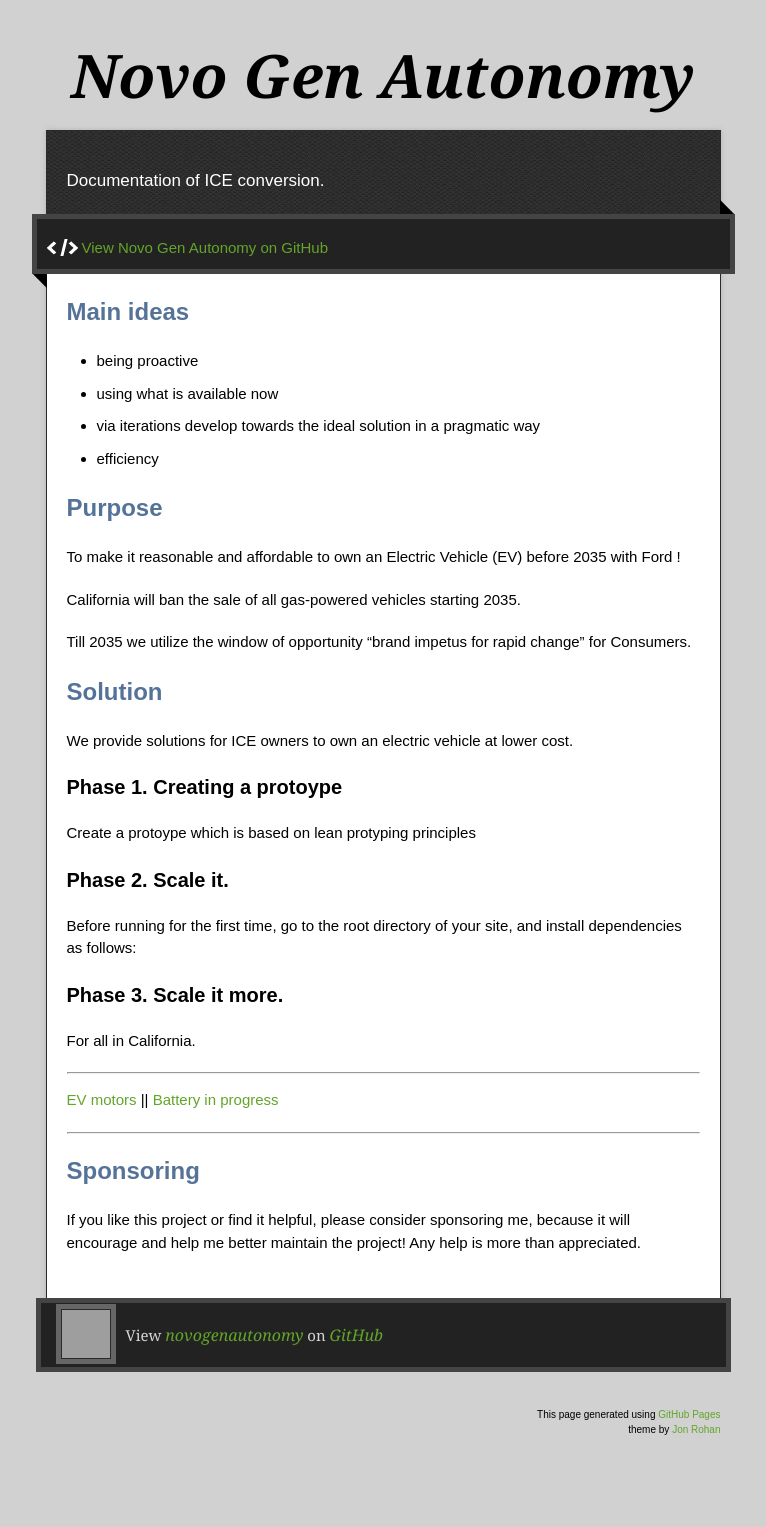
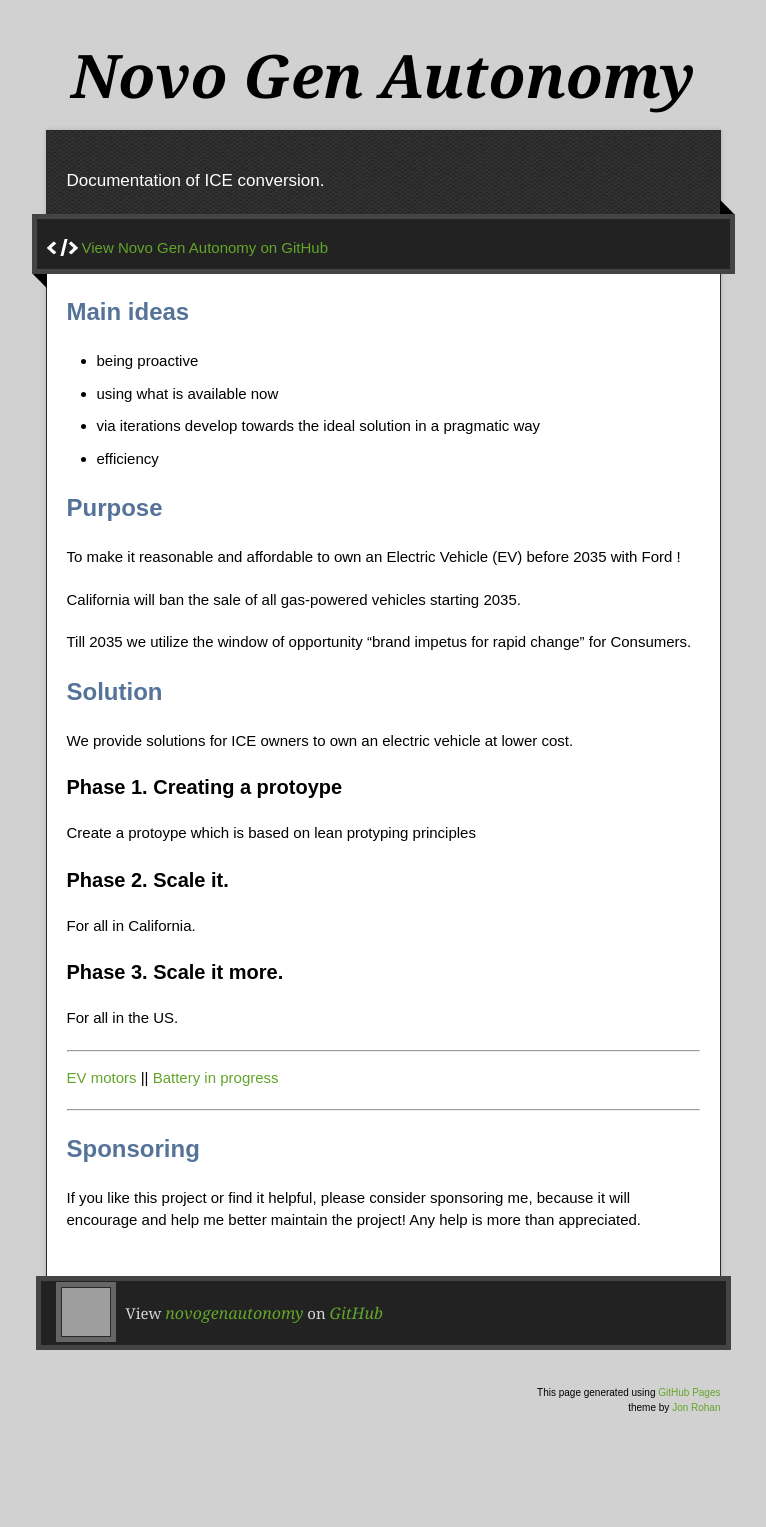
Before and after one commit to novogenautonomy/novogenautonomy.github.io, a Jekyll site: the page built from index.md, in a window 1280 px wide. Shown: the whole page, without its empty margins (257-1023 px from the left). Built offline with Jekyll 4.4.1, drawn with Linux system fonts in a browser that asks for light colours; our own code applies the rules of GitHub Pages for plain Markdown files; after the commit the page ends 1505 px from its top, so only the background shows below that; grey boxes are pictures that could not be loaded.

Commit message:
Update index.md

```diff
--- a/index.md
+++ b/index.md
@@ -26,13 +26,12 @@ Create a protoype which is based on lean protyping principles
 
 ### Phase 2. Scale it.
 
-Before running for the first time, go to the root directory of your site, and install dependencies as follows:
+For all in California.
 
 
 ### Phase 3. Scale it more.
 
-For all in California.
-
+For all in the US.
 
 ***
  [EV motors](./electric_motors.md) || [Battery in progress](./battery.md)
@@ -42,4 +41,6 @@ For all in California.
 
 ## Sponsoring
 
-If you like this project or find it helpful, please consider sponsoring me, because it will encourage and help me better maintain the project! Any help is more than appreciated.
+If you like this project or find it helpful, please consider sponsoring me,
+because it will encourage and help me better maintain the project!
+Any help is more than appreciated.
```
